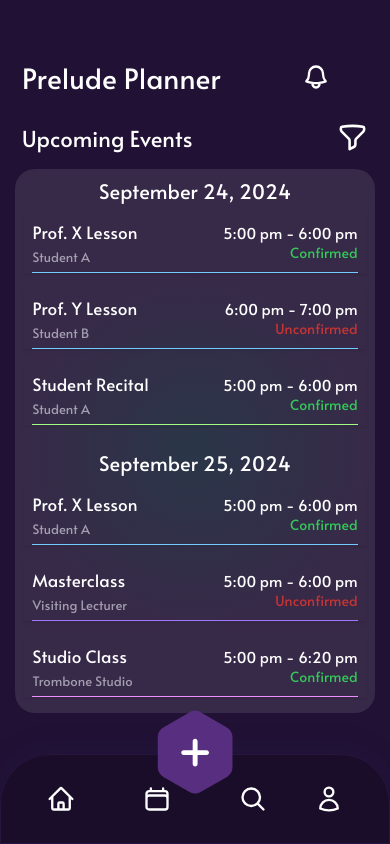
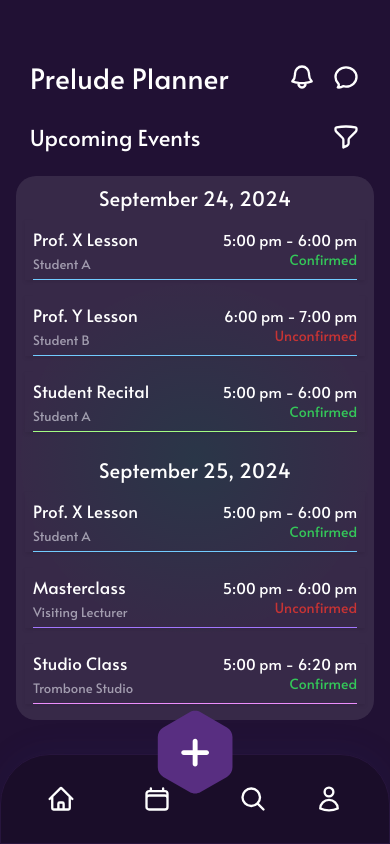
Before and after one commit to hguan-dev/prelude-planner-app, a React Native app: screen /HomeScreen in a window 390 px wide. Built offline with nearby package versions, Linux system fonts and the light colour scheme.

Commit message:
Changed formatting of title, subtitle, event list

```diff
--- a/components/Header.js
+++ b/components/Header.js
@@ -1,6 +1,6 @@
 import * as React from "react";
-import { Text, StyleSheet, View, TouchableOpacity} from "react-native";
-import { useNavigation } from '@react-navigation/native';
+import { Text, StyleSheet, View, TouchableOpacity } from "react-native";
+import { useNavigation } from "@react-navigation/native";
 import BellIcon from "../assets/icons/BellIcon";
 import ChatIcon from "../assets/icons/ChatIcon";
 import { FontSize, FontFamily, Color, Padding } from "../GlobalStyles";
@@ -12,10 +12,12 @@
     <View style={styles.headerContainer}>
       <Text style={styles.title}>Prelude Planner</Text>
       <View style={styles.iconsContainer}>
-      <TouchableOpacity onPress={() => navigation.navigate('NotificationScreen')}>
-          <BellIcon size={28} style={styles.icon} />
+        <TouchableOpacity
+          onPress={() => navigation.navigate("NotificationScreen")}
+        >
+          <BellIcon size={28} />
         </TouchableOpacity>
-        <ChatIcon size={28} style={styles.icon} />
+        <ChatIcon size={28} />
       </View>
     </View>
   );
@@ -23,26 +25,21 @@
 
 const styles = StyleSheet.create({
   headerContainer: {
-    flexDirection: 'row',
-    alignItems: 'center',
-    justifyContent: 'space-between',
-    padding: Padding.p_5xs,
+    flexDirection: "row",
+    alignItems: "center",
+    justifyContent: "space-between",
+    paddingHorizontal: 30,
     height: 74,
   },
   title: {
     fontSize: FontSize.size_9xl,
     fontFamily: FontFamily.alataRegular,
-    color: '#FFFFFF',
-    marginHorizontal: 14,
+    color: "#FFFFFF",
   },
   iconsContainer: {
-    flexDirection: 'row',
-    alignItems: 'center',
-    justifyContent: 'space-around',
-    width: 100,
-  },
-  icon: {
-    marginHorizontal: 20,
+    flexDirection: "row",
+    alignItems: "center",
+    gap: 16,
   },
 });
 
--- a/screens/HomeScreen.js
+++ b/screens/HomeScreen.js
@@ -1,12 +1,17 @@
 import * as React from "react";
-import { StyleSheet, View, Text, ScrollView, ImageBackground } from "react-native";
+import {
+  StyleSheet,
+  View,
+  Text,
+  ScrollView,
+  ImageBackground,
+} from "react-native";
 import Header from "../components/Header";
 import EventItem from "../components/EventItem";
 import BottomNav from "../components/BottomNav";
 import FilterIcon from "../assets/icons/FilterIcon";
 import { Color, FontFamily, FontSize, Padding, Image } from "../GlobalStyles";
 import RadialGradientCircle from "../assets/images/BackgroundGradient";
-
 
 const HomeScreen = () => {
   return (
@@ -15,7 +20,7 @@
       <ScrollView contentContainerStyle={styles.content}>
         <View style={styles.filterIconContainer}>
           <Text style={styles.upcomingEvents}>Upcoming Events</Text>
-          <FilterIcon style={styles.filterIcon} />
+          <FilterIcon size={28} style={styles.filterIcon} />
         </View>
         <View style={styles.eventList}>
           <View style={styles.circleContainer}>
@@ -79,39 +84,30 @@
     justifyContent: "space-between",
     paddingTop: 40,
   },
-  content: {
-    paddingHorizontal: Padding.p_5xs,
-    alignItems: "center",
-  },
   filterIconContainer: {
     flexDirection: "row",
     justifyContent: "space-between",
     alignItems: "center",
-    marginVertical: Padding.p_5xs,
+    marginTop: Padding.p_5xs,
+    marginBottom: Padding.p_base,
+    paddingHorizontal: 30,
     width: "100%",
-    position: 'relative'
-
+    position: "relative",
   },
   filterIcon: {
-    marginHorizontal: 14,
-    width: 31,
-    height: 31,
     alignItems: "center",
-    right: 13,
   },
   upcomingEvents: {
     fontSize: FontSize.size_3xl,
     fontFamily: FontFamily.alataRegular,
     color: Color.labelColorDarkPrimary,
-    marginHorizontal: 14,
-
   },
   eventList: {
-    width: "96%",
     alignItems: "center",
     backgroundColor: "rgba(255, 255, 255, 0.1)",
     borderRadius: 20,
     marginTop: 7.5,
+    marginHorizontal: Padding.p_base,
   },
   date: {
     fontSize: FontSize.size_xl,
```
Also changed, not shown: 1 other file (tests, documents, lock files or other folders).
